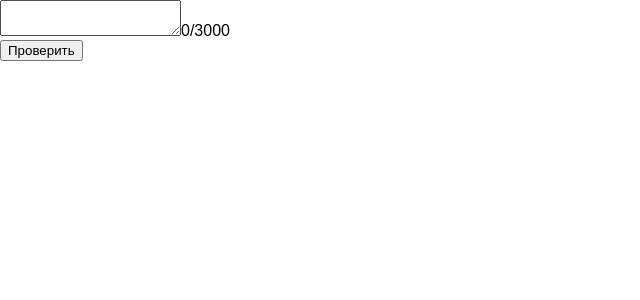
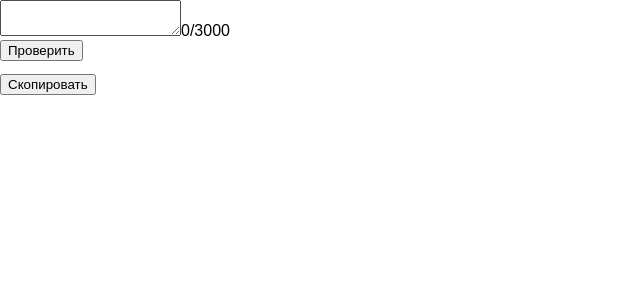
Before and after one commit to Taliem/spellchecker, a React (Create React App) app: page / in a window 1280 px wide. Shown: the top 300 px of the page, without its empty margins (0-640 px from the left). Built offline with nearby package versions, Linux system fonts and the light colour scheme; the HTML template or start-up script is replaced by a standard one.

Commit message:
add copyText component

```diff
--- a/src/App.js
+++ b/src/App.js
@@ -2,6 +2,7 @@ import React, { Component } from 'react';
 import InputText from './InputText';
 import SendText from './SendText';
 import EditText from './EditText';
+import CopyText from './CopyText';
 
 class App extends Component {
   constructor(props) {
@@ -76,6 +77,9 @@ class App extends Component {
           text={this.state.postedText}
           onSelect={this.handleSelect}
           onParseText={this.handleParseText} />
+
+        <CopyText
+          textArrToCopy={this.state.textArrToCopy} />
       </div>
     );
   }
--- /dev/null
+++ b/src/CopyText.js
@@ -0,0 +1,46 @@
+import React, { Component } from 'react';
+
+class CopyText extends Component {
+  constructor(props) {
+    super(props);
+    this.handleClick = this.handleClick.bind(this);
+    this.copy = this.copy.bind(this);
+  }
+
+  handleClick() {
+    let text = '';
+
+    if (this.props.textArrToCopy === null)
+      return alert('Ничего скопировать')
+
+    this.props.textArrToCopy.forEach((obj) => {
+      for (let key in obj) {
+        // т.к ключи объектов все являются строками,
+        // след-но они итерируются по порядку добавления
+        text += obj[key];
+      }
+    })
+    console.log(text)
+    return this.copy(text);
+  }
+
+  copy(text) {
+    const textArea = document.createElement('textarea');
+    textArea.textContent = text;
+
+    document.body.appendChild(textArea);
+    textArea.select();
+    document.execCommand('copy');
+    textArea.remove();
+  }
+
+  render() {
+    return (
+      <button onClick={this.handleClick}>Скопировать</button>
+    );
+  }
+
+}
+
+
+export default CopyText;
```
